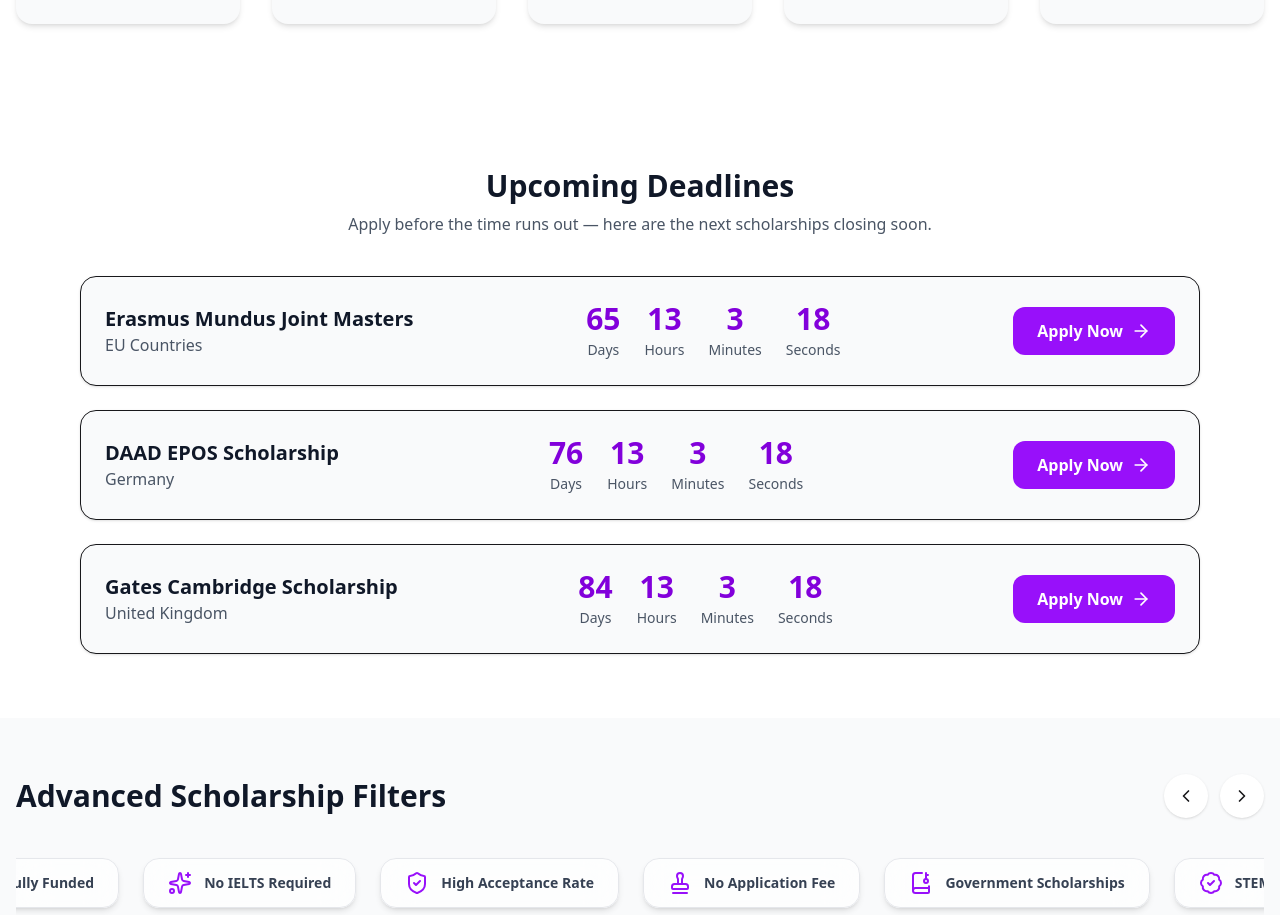
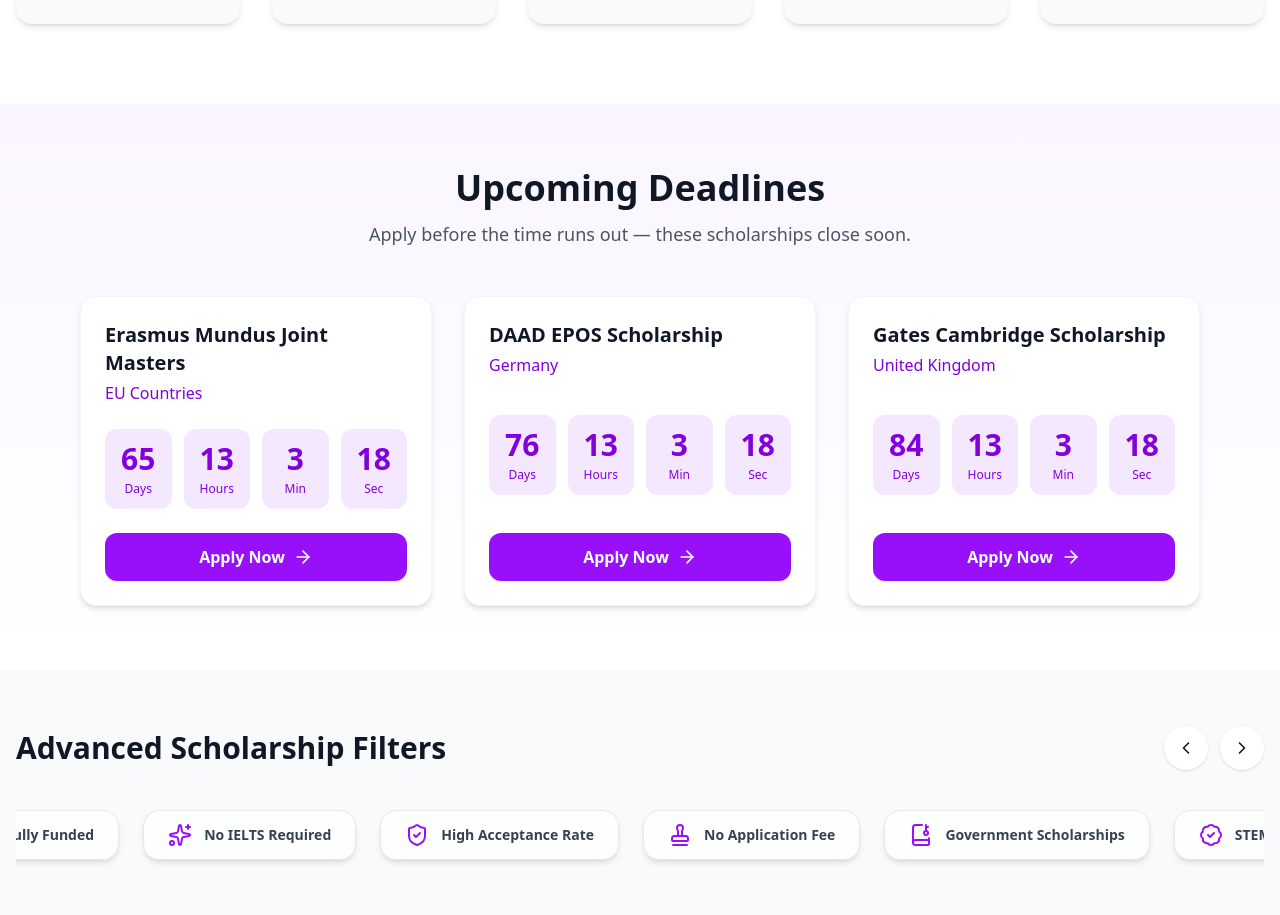
Before and after one commit to ikbal-mondal/scholar-stream-client, a React (Vite) app: page / in a window 1280 px wide. Shown: the part 1966-2881 px from the top of the page. Built offline with nearby package versions, Linux system fonts and the light colour scheme; no server answers; what pdfmake would draw is missing.

Commit message:
modify some responsive issue

```diff
--- a/src/components/DeadlineCountdown.jsx
+++ b/src/components/DeadlineCountdown.jsx
@@ -1,5 +1,5 @@
 import { useEffect, useState } from "react";
-import { Clock, ArrowRight } from "lucide-react";
+import { ArrowRight } from "lucide-react";
 
 const scholarshipData = [
   {
@@ -38,7 +38,6 @@
       const filtered = scholarshipData
         .map((item) => {
           const diff = new Date(item.deadline).getTime() - now;
-
           if (diff <= 0) return null;
 
           return {
@@ -52,81 +51,78 @@
             diff,
           };
         })
-        .filter(Boolean) // remove expired
-        .sort((a, b) => a.diff - b.diff) // soonest deadline first
-        .slice(0, 3); // show only 3
+        .filter(Boolean)
+        .sort((a, b) => a.diff - b.diff)
+        .slice(0, 3);
 
       setUpcoming(filtered);
     };
 
     updateCountdowns();
     const interval = setInterval(updateCountdowns, 1000);
-
     return () => clearInterval(interval);
   }, []);
 
   return (
-    <section className="py-16 bg-white">
+    <section className="py-16 bg-gradient-to-b from-purple-50 to-white">
       <div className="max-w-6xl mx-auto px-4">
-        <div className="text-center mb-10">
-          <h2 className="text-3xl font-bold text-gray-900">
+        {/* Heading */}
+        <div className="text-center mb-12">
+          <h2 className="text-4xl font-extrabold text-gray-900">
             Upcoming Deadlines
           </h2>
-          <p className="text-gray-600 mt-2">
-            Apply before the time runs out — here are the next scholarships
-            closing soon.
+          <p className="text-gray-600 mt-3 text-lg">
+            Apply before the time runs out — these scholarships close soon.
           </p>
         </div>
 
-        <div className="space-y-6">
+        {/* Cards Grid */}
+        <div className="grid gap-8 md:grid-cols-2 lg:grid-cols-3">
           {upcoming.map((item) => (
             <div
               key={item.id}
-              className="flex items-center justify-between p-6 rounded-2xl border shadow-sm
-                         hover:shadow-xl transition bg-gray-50"
+              className="bg-white rounded-2xl shadow-md hover:shadow-xl transition-all border border-gray-100 p-6 flex flex-col justify-between"
             >
-              {/* Left Info */}
+              {/* Title */}
               <div>
-                <h3 className="text-xl font-semibold text-gray-900">
+                <h3 className="text-xl font-bold text-gray-900">
                   {item.title}
                 </h3>
-                <p className="text-gray-600">{item.country}</p>
+                <p className="text-purple-700 font-medium mt-1">
+                  {item.country}
+                </p>
               </div>
 
               {/* Countdown */}
-              <div className="flex items-center gap-6 text-center">
-                <div>
-                  <p className="text-3xl font-bold text-purple-700">
-                    {item.time.d}
-                  </p>
-                  <span className="text-sm text-gray-600">Days</span>
-                </div>
-                <div>
-                  <p className="text-3xl font-bold text-purple-700">
-                    {item.time.h}
-                  </p>
-                  <span className="text-sm text-gray-600">Hours</span>
-                </div>
-                <div>
-                  <p className="text-3xl font-bold text-purple-700">
-                    {item.time.m}
-                  </p>
-                  <span className="text-sm text-gray-600">Minutes</span>
-                </div>
-                <div>
-                  <p className="text-3xl font-bold text-purple-700">
-                    {item.time.s}
-                  </p>
-                  <span className="text-sm text-gray-600">Seconds</span>
-                </div>
+              <div className="grid grid-cols-4 gap-3 my-6">
+                {["d", "h", "m", "s"].map((key, i) => (
+                  <div
+                    key={i}
+                    className="flex flex-col items-center bg-purple-100 text-purple-700 rounded-xl p-3"
+                  >
+                    <p className="text-2xl md:text-3xl font-bold">
+                      {item.time[key]}
+                    </p>
+                    <span className="text-xs mt-1">
+                      {key === "d"
+                        ? "Days"
+                        : key === "h"
+                        ? "Hours"
+                        : key === "m"
+                        ? "Min"
+                        : "Sec"}
+                    </span>
+                  </div>
+                ))}
               </div>
 
-              {/* Apply Button */}
+              {/* Button */}
               <button
-                className="px-6 py-3 rounded-xl bg-purple-600 text-white font-semibold
-                                hover:bg-purple-700 transition flex items-center gap-2"
+                className="w-full py-3 flex justify-center items-center gap-2 bg-purple-600
+                text-white rounded-xl font-semibold hover:bg-purple-700 transition"
               >
-                Apply Now <ArrowRight className="w-5 h-5" />
+                Apply Now
+                <ArrowRight className="w-5 h-5" />
               </button>
             </div>
           ))}
--- a/src/components/GlobalSuccessMap.jsx
+++ b/src/components/GlobalSuccessMap.jsx
@@ -367,7 +367,7 @@
 
 export default function GlobalSuccessMap() {
   return (
-    <section className="py-20 bg-gradient-to-b from-gray-100 to-gray-200">
+    <section className="py-6 ">
       <section className="py-20 bg-white">
         <div className="max-w-6xl mx-auto px-4">
           {/* SECTION HEADER */}
@@ -495,7 +495,7 @@
       <div className="max-w-7xl mx-auto px-4">
         {/* MAP */}
         <div className="flex justify-center">
-          <div className="w-full max-w-5xl rounded-2xl bg-white shadow-xl p-6">
+          <div className="w-full max-w-7xl rounded-2xl bg-white  p-6">
             <ComposableMap projectionConfig={{ scale: 160 }}>
               {/* WORLD MAP */}
               <Geographies geography={geoUrl}>
@@ -517,7 +517,6 @@
 
                 return (
                   <g key={country}>
-
                     {group.students.map((stu) => (
                       <Line
                         key={stu.id}
--- a/src/context/AuthProvider.jsx
+++ b/src/context/AuthProvider.jsx
@@ -23,7 +23,7 @@
   const [loading, setLoading] = useState(true);
 
   /* ------------------------------------------------------------------
-      🔥 EXCHANGE FIREBASE TOKEN WITH BACKEND
+       EXCHANGE FIREBASE TOKEN WITH BACKEND
   ------------------------------------------------------------------ */
   const exchangeWithBackend = async (idToken) => {
     try {
--- a/src/pages/Auth/Login.jsx
+++ b/src/pages/Auth/Login.jsx
@@ -124,12 +124,12 @@
         {/* GOOGLE BUTTON */}
         <button
           onClick={handleGoogle}
-          className="w-full py-3 border border-gray-300 rounded-full flex items-center justify-center gap-2 hover:bg-gray-100 transition"
+          className="w-full py-2 cursor-pointer border border-gray-300 rounded-xl flex items-center justify-center gap-2 hover:bg-gray-100 transition"
         >
           <img
             src="https://encrypted-tbn0.gstatic.com/images?q=tbn:ANd9GcQVZEZ6fa7bPwCI4HE5583rhd3qiFNmf6kiPg&s"
             alt="google"
-            className="w-5"
+            className="w-12"
           />
           Continue with Google
         </button>
--- a/src/pages/Dashboard/Student/MyPayments.jsx
+++ b/src/pages/Dashboard/Student/MyPayments.jsx
@@ -248,26 +248,26 @@
           onChange={(e) => setSearchText(e.target.value)}
         />
       </div>
-
-      {/* TABLE */}
-      <div className="overflow-x-auto rounded-xl shadow-lg border bg-white">
-        <table className="w-full text-sm">
+      {/* TABLE WRAPPER */}
+      <div className="w-full">
+        {/* DESKTOP & TABLET TABLE */}
+        <div className="hidden md:block overflow-x-auto rounded-xl shadow-lg border bg-white">
+          <table className="min-w-full text-sm">
             <thead className="bg-gray-100 text-gray-700">
               <tr>
-              <th className="p-3 text-left">Student</th>
-              <th className="p-3 text-left">University</th>
-              <th className="p-3 text-left">Scholarship</th>
-              <th className="p-3 text-left">Amount</th>
-              <th className="p-3 text-left">Paid On</th>
-              <th className="p-3 text-left">Actions</th>
+                <th className="p-3 text-left whitespace-nowrap">Student</th>
+                <th className="p-3 text-left whitespace-nowrap">University</th>
+                <th className="p-3 text-left whitespace-nowrap">Scholarship</th>
+                <th className="p-3 text-left whitespace-nowrap">Amount</th>
+                <th className="p-3 text-left whitespace-nowrap">Paid On</th>
+                <th className="p-3 text-left whitespace-nowrap">Actions</th>
               </tr>
             </thead>
 
             <tbody>
               {filtered.map((p) => (
                 <tr key={p._id} className="border-t hover:bg-gray-50">
-                {/* Student */}
-                <td className="p-3">
+                  <td className="p-3 whitespace-nowrap">
                     <div className="flex items-center gap-3">
                       <img
                         src={backendUser?.photoURL}
@@ -280,14 +280,13 @@
                     </div>
                   </td>
 
-                {/* University */}
-                <td className="p-3">
+                  <td className="p-3 whitespace-nowrap">
                     <div className="flex items-center gap-3">
                       <img
                         src={p.universityImage}
                         className="w-14 h-10 rounded object-cover border"
                       />
-                    <div>
+                      <div className="min-w-[100px]">
                         <p className="font-semibold">{p.universityName}</p>
                         <p className="text-gray-500 text-xs">
                           {p.universityCountry}
@@ -296,38 +295,103 @@
                     </div>
                   </td>
 
-                <td className="p-3">{p.scholarshipName}</td>
+                  <td className="p-3 whitespace-nowrap">{p.scholarshipName}</td>
+                  <td className="p-3 whitespace-nowrap font-bold text-primary">
+                    ${p.totalAmount}
+                  </td>
 
-                <td className="p-3 font-bold text-primary">${p.totalAmount}</td>
-
-                <td className="p-3">
+                  <td className="p-3 whitespace-nowrap">
                     {new Date(
-                    p.paymentInfo?.paidAt || p.paymentDate || p.applicationDate
+                      p.paymentInfo?.paidAt ||
+                        p.paymentDate ||
+                        p.applicationDate
                     ).toLocaleString()}
                   </td>
 
-                {/* ACTIONS */}
-                <td className="p-3 flex gap-3">
+                  <td className="p-3 whitespace-nowrap flex gap-2">
                     <button
                       onClick={() => setViewItem(p)}
-                    className="flex items-center gap-1 px-3 py-1 border rounded-lg"
+                      className="px-3 py-1 border rounded-lg"
                     >
                       <Eye size={16} /> View
                     </button>
 
                     <button
                       onClick={() => downloadInvoice(p)}
-                    className="flex items-center gap-1 px-3 py-1 border rounded-lg"
-                    disabled={downloading}
+                      className="px-3 py-1 border rounded-lg"
                     >
-                    {downloading ? "Processing..." : <Download size={16} />}
-                    {downloading ? "Generating..." : "Invoice"}
+                      <Download size={16} /> Invoice
                     </button>
                   </td>
                 </tr>
               ))}
             </tbody>
           </table>
+        </div>
+
+        {/* MOBILE CARD VIEW */}
+        <div className="md:hidden space-y-4">
+          {filtered.map((p) => (
+            <div key={p._id} className="border rounded-xl p-4 shadow bg-white">
+              <div className="flex items-center gap-3 mb-4">
+                <img
+                  src={backendUser?.photoURL}
+                  className="w-12 h-12 rounded-full object-cover"
+                />
+                <div>
+                  <p className="font-semibold">{p.userName}</p>
+                  <p className="text-gray-500 text-xs">{p.userEmail}</p>
+                </div>
+              </div>
+
+              <div className="flex items-center gap-3 mb-4">
+                <img
+                  src={p.universityImage}
+                  className="w-20 h-14 rounded object-cover border"
+                />
+                <div>
+                  <p className="font-semibold">{p.universityName}</p>
+                  <p className="text-gray-500 text-xs">{p.universityCountry}</p>
+                </div>
+              </div>
+
+              <div className="space-y-1 text-sm mb-4">
+                <p>
+                  <strong>Scholarship:</strong> {p.scholarshipName}
+                </p>
+                <p>
+                  <strong>Amount:</strong>
+                  <span className="text-primary font-bold">
+                    {" "}
+                    ${p.totalAmount}
+                  </span>
+                </p>
+                <p>
+                  <strong>Paid On:</strong>{" "}
+                  {new Date(
+                    p.paymentInfo?.paidAt || p.paymentDate || p.applicationDate
+                  ).toLocaleString()}
+                </p>
+              </div>
+
+              <div className="flex gap-2">
+                <button
+                  onClick={() => setViewItem(p)}
+                  className="flex-1 px-3 py-2 border rounded-lg"
+                >
+                  <Eye size={16} /> View
+                </button>
+
+                <button
+                  onClick={() => downloadInvoice(p)}
+                  className="flex-1 px-3 py-2 border rounded-lg"
+                >
+                  <Download size={16} /> Invoice
+                </button>
+              </div>
+            </div>
+          ))}
+        </div>
       </div>
 
       {/* MODAL */}
```
Also changed, not shown: src/pages/Auth/Register.jsx (+36 -6 lines), src/pages/Scholarships/AllScholarships.jsx (+92 -29 lines). Lines whose indentation alone changed are shown as unchanged.
